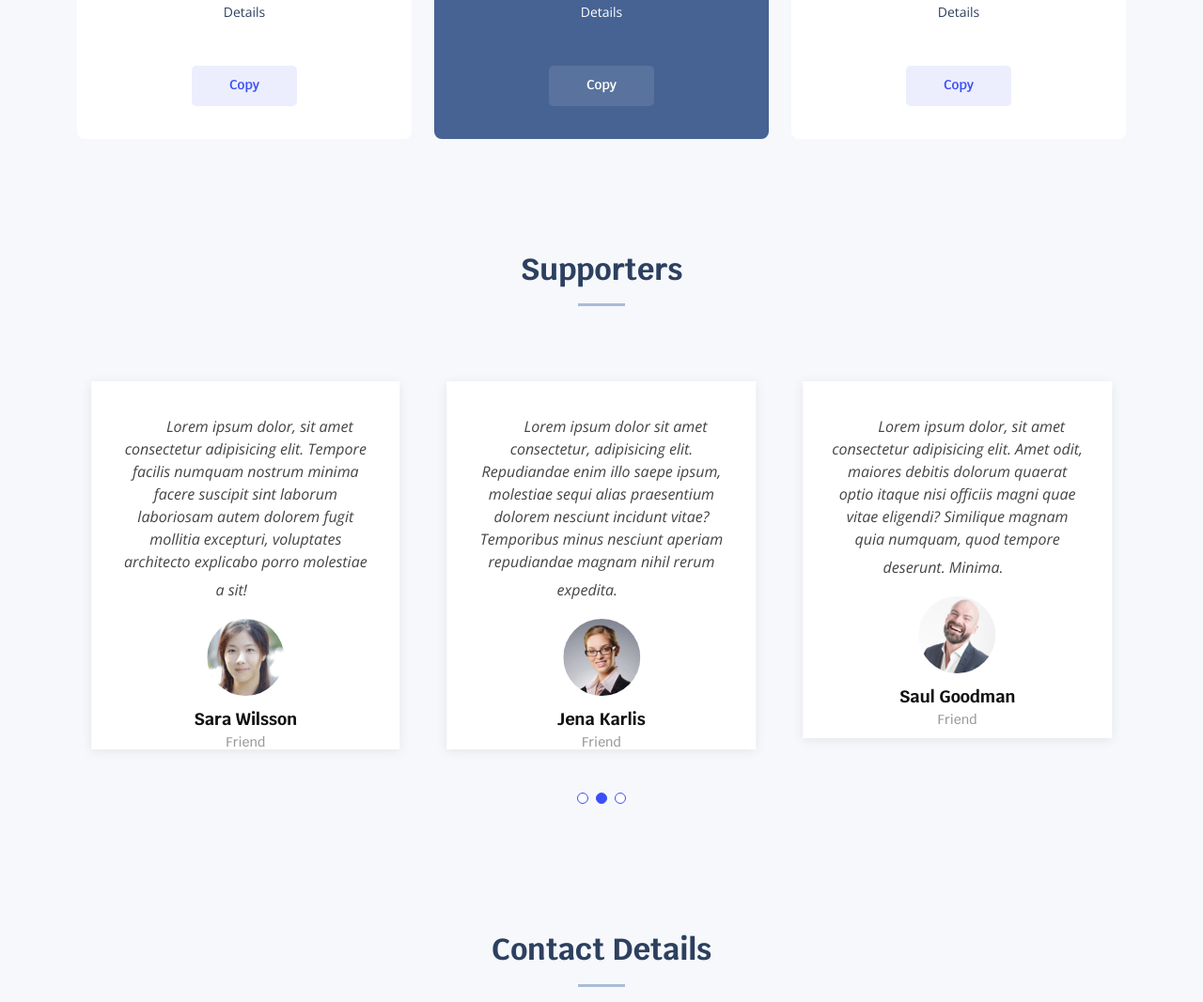
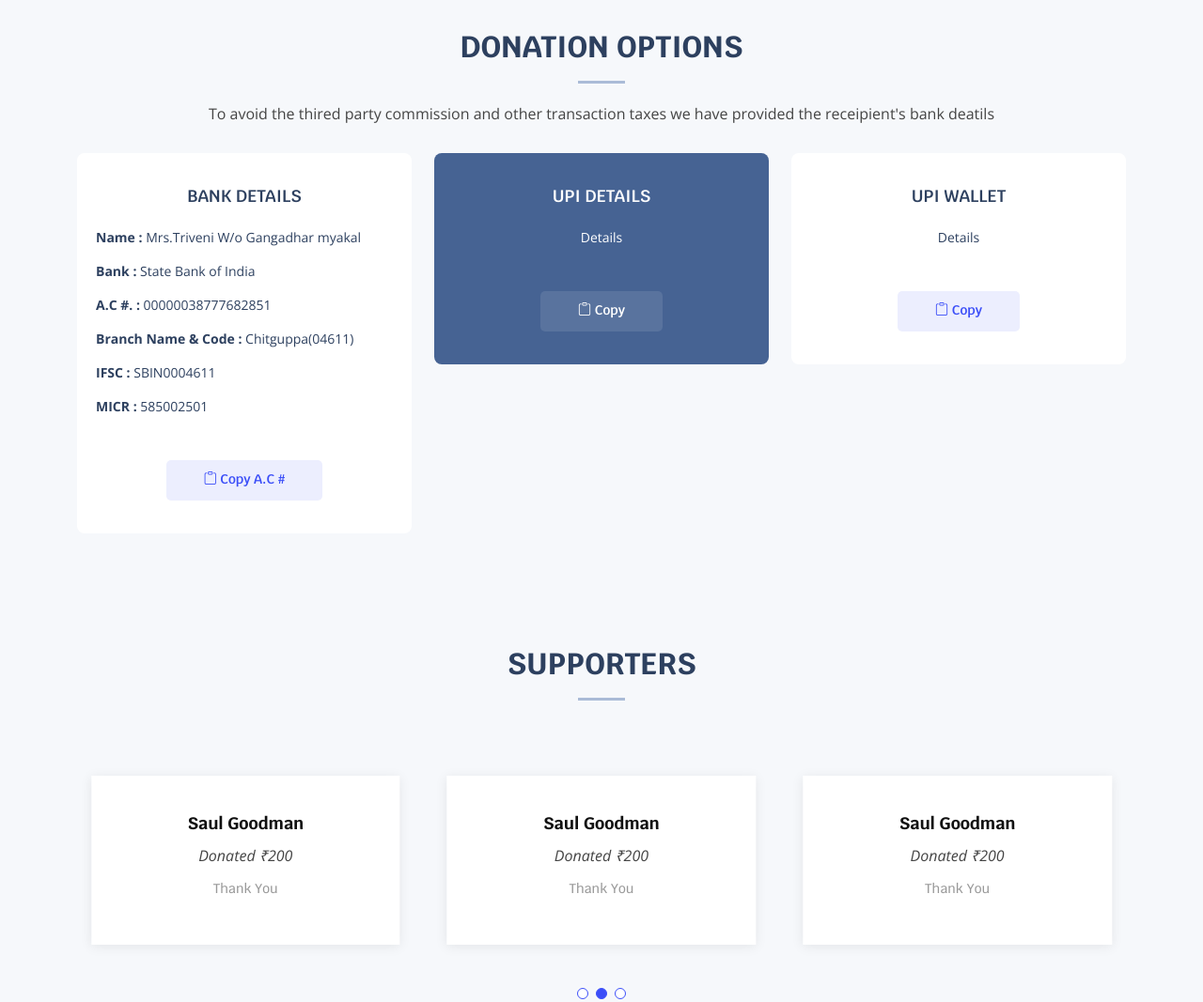
Before and after one commit to vinodsaggam/fundraiser, a plain HTML site: page index.html in a window 1280 px wide. Shown: the part 1589-2656 px from the top of the page at 94% size. Drawn offline with nearby package versions, Linux system fonts and the light colour scheme.

Commit message:
Added new content

```diff
--- a/assets/css/style.css
+++ b/assets/css/style.css
@@ -924,7 +924,7 @@ section {
   padding: 30px 30px 0 30px;
   margin: 30px 15px;
   text-align: center;
-  min-height: 350px;
+  min-height: 150px;
   box-shadow: 0px 2px 12px rgba(0, 0, 0, 0.08);
   background: #fff;
 }
@@ -1568,3 +1568,6 @@ section {
 .d-inline-block {
   display: inline-block;
 }
+.text-justify {
+  text-align: justify !important;
+}
--- a/index.html
+++ b/index.html
@@ -13,7 +13,9 @@
   <link href="assets/img/logo.png" rel="icon">
 
   <!-- Google Fonts -->
-  <link href="https://fonts.googleapis.com/css?family=Open+Sans:300,300i,400,400i,600,600i,700,700i|Krub:300,300i,400,400i,500,500i,600,600i,700,700i|Poppins:300,300i,400,400i,500,500i,600,600i,700,700i" rel="stylesheet">
+  <link
+    href="https://fonts.googleapis.com/css?family=Open+Sans:300,300i,400,400i,600,600i,700,700i|Krub:300,300i,400,400i,500,500i,600,600i,700,700i|Poppins:300,300i,400,400i,500,500i,600,600i,700,700i"
+    rel="stylesheet">
 
   <!-- Vendor CSS Files -->
   <link href="assets/vendor/aos/aos.css" rel="stylesheet">
@@ -50,7 +52,7 @@
         <!-- AddToAny END -->
       </nav><!-- .navbar -->
     </div>
-  </header>  <!-- End Header -->
+  </header> <!-- End Header -->
 
   <!-- ======= Hero Section ======= -->
   <section id="hero" class="d-flex align-items-center">
@@ -71,7 +73,15 @@
 
         <div class="section-title">
           <h2>WHY WE NEED DONATION</h2>
-          <p>Lorem ipsum dolor sit amet consectetur adipisicing elit. Quod, consequatur! Distinctio repellendus voluptates quos earum error. Dolorum repellat iure, exercitationem maiores illo ab quos vero hic voluptatem veritatis illum aut.</p>
+          <p class="text-justify">I am <b>Triveni Maykal</b> and I am here to raise funds for myself, I am 35 years old. Worked as a school teacher at kindergarten. I live in <b>Chitguppa Bidar district, Karnataka</b>.
+             I am suffering from <b>End-Stage Renal Disease (ESRD)</b> due to this <b>one of my kidney has failed and the other one is in a critical state</b> I need <b>dialysis 2 times a week</b> at 4 hours a day for each dialysis run.
+             Due to the dialysis my body is getting infected frequently and creating more complications which are very painful. I used to work earlier but for the last two years,
+             I have been unable to work because of my deteriorating health conditions. I am unable to bear the dialysis expenses and My relatives and siblings have been supporting my dialysis costs.
+             According to my nephrologist, <b>a transplant is a best-recommended treatment for me</b>. My doctor recommended that a living donor transplant is the best option for me to live a healthy life.
+             At this point in my life, I am hoping to move towards a transplant while my physicians and transplant team feel that I am still medically strong enough to undergo the transplant procedure.
+             <b>My mother is ready to give one of her kidneys</b> to me which I am grateful to her. The Operation costs for transplant and post-operative treatment would come to approx. <b>15 lakhs</b>.
+             My brothers work in a small company and they are not in a position to bear such a huge cost. At this stage I do not want to lose <b>opportunity and hope</b>,
+             so please help me in this critical situation by <b>donating money</b> as much as possible from your end which <b>I will be grateful to you all till I live</b>.</p>
         </div>
 
 
@@ -84,7 +94,8 @@
                 <h4>Card 2</h4>
                 <p>Card</p>
                 <div class="portfolio-links">
-                  <a href="assets/img/portfolio/portfolio-4.jpg" data-gallery="portfolioGallery" class="portfolio-lightbox" title="Card 2"><i class="bx bx-plus"></i></a>
+                  <a href="assets/img/portfolio/portfolio-4.jpg" data-gallery="portfolioGallery"
+                    class="portfolio-lightbox" title="Card 2"><i class="bx bx-plus"></i></a>
                   <a href="portfolio-details.html" title="More Details"><i class="bx bx-link"></i></a>
                 </div>
               </div>
@@ -98,7 +109,8 @@
                 <h4>Card 1</h4>
                 <p>Card</p>
                 <div class="portfolio-links">
-                  <a href="assets/img/portfolio/portfolio-7.jpg" data-gallery="portfolioGallery" class="portfolio-lightbox" title="Card 1"><i class="bx bx-plus"></i></a>
+                  <a href="assets/img/portfolio/portfolio-7.jpg" data-gallery="portfolioGallery"
+                    class="portfolio-lightbox" title="Card 1"><i class="bx bx-plus"></i></a>
                   <a href="portfolio-details.html" title="More Details"><i class="bx bx-link"></i></a>
                 </div>
               </div>
@@ -112,7 +124,8 @@
                 <h4>Card 3</h4>
                 <p>Card</p>
                 <div class="portfolio-links">
-                  <a href="assets/img/portfolio/portfolio-8.jpg" data-gallery="portfolioGallery" class="portfolio-lightbox" title="Card 3"><i class="bx bx-plus"></i></a>
+                  <a href="assets/img/portfolio/portfolio-8.jpg" data-gallery="portfolioGallery"
+                    class="portfolio-lightbox" title="Card 3"><i class="bx bx-plus"></i></a>
                   <a href="portfolio-details.html" title="More Details"><i class="bx bx-link"></i></a>
                 </div>
               </div>
@@ -127,21 +140,26 @@
     <!-- ======= Pricing Section ======= -->
     <section id="donation" class="pricing section-bg">
       <div class="container" data-aos="fade-up">
-
         <div class="section-title">
-          <h2>Donation Options</h2>
+          <h2>DONATION OPTIONS</h2>
+          <p>To avoid the thired party commission and other transaction taxes we have provided the receipient's bank deatils</p>
         </div>
 
         <div class="row">
-
           <div class="col-lg-4 col-md-6" data-aos="zoom-in" data-aos-delay="200">
             <div class="box">
-              <h3>Account Details</h3>
-              <ul>
-                <li>Details</li>
+              <h3>Bank Details</h3>
+              <ul id="test" class="text-justify">
+                <li><b>Name :</b> Mrs.Triveni W/o Gangadhar myakal</li>
+                <li><b>Bank :</b> State Bank of India</li>
+                <li><b>A.C #. :</b> 00000038777682851</li>
+                <li><b>Branch Name & Code :</b> Chitguppa(04611)</li>
+                <li><b>IFSC :</b> SBIN0004611</li>
+                <li><b>MICR :</b> 585002501</li>
               </ul>
               <div class="btn-wrap">
-                <a href="#" class="btn-buy">Copy</a>
+                <a href="javascript:void(0)" class="btn-buy" onclick="myFunction()"><i class="bi bi-clipboard"></i>
+                  Copy A.C #</a>
               </div>
             </div>
           </div>
@@ -153,19 +171,19 @@
                 <li>Details</li>
               </ul>
               <div class="btn-wrap">
-                <a href="#" class="btn-buy">Copy</a>
+                <a href="javascript:void(0)" class="btn-buy"><i class="bi bi-clipboard"></i> Copy</a>
               </div>
             </div>
           </div>
 
           <div class="col-lg-4 col-md-6 mt-4 mt-lg-0" data-aos="zoom-in" data-aos-delay="200">
             <div class="box">
-              <h3>UPI Wallet Details</h3>
+              <h3>UPI Wallet</h3>
               <ul>
                 <li>Details</li>
               </ul>
               <div class="btn-wrap">
-                <a href="#" class="btn-buy">Copy</a>
+                <a href="javascript:void(0)" class="btn-buy"><i class="bi bi-clipboard"></i> Copy</a>
               </div>
             </div>
           </div>
@@ -180,7 +198,7 @@
       <div class="container" data-aos="fade-up">
 
         <div class="section-title">
-          <h2>Supporters</h2>
+          <h2>SUPPORTERS</h2>
         </div>
 
         <div class="testimonials-slider swiper-container" data-aos="fade-up" data-aos-delay="100">
@@ -188,40 +206,37 @@
 
             <div class="swiper-slide">
               <div class="testimonial-item">
+                <h3>Saul Goodman</h3>
                 <p>
                   <i class="bx bxs-quote-alt-left quote-icon-left"></i>
-                  Lorem ipsum dolor, sit amet consectetur adipisicing elit. Amet odit, maiores debitis dolorum quaerat optio itaque nisi officiis magni quae vitae eligendi? Similique magnam quia numquam, quod tempore deserunt. Minima.
+                  Donated ₹200
                   <i class="bx bxs-quote-alt-right quote-icon-right"></i>
                 </p>
-                <img src="assets/img/testimonials/testimonials-1.jpg" class="testimonial-img" alt="">
-                <h3>Saul Goodman</h3>
-                <h4>Friend</h4>
+                <h4>Thank You</h4>
               </div>
             </div><!-- End testimonial item -->
 
             <div class="swiper-slide">
               <div class="testimonial-item">
+                <h3>Saul Goodman</h3>
                 <p>
                   <i class="bx bxs-quote-alt-left quote-icon-left"></i>
-                  Lorem ipsum dolor, sit amet consectetur adipisicing elit. Tempore facilis numquam nostrum minima facere suscipit sint laborum laboriosam autem dolorem fugit mollitia excepturi, voluptates architecto explicabo porro molestiae a sit!
+                  Donated ₹200
                   <i class="bx bxs-quote-alt-right quote-icon-right"></i>
                 </p>
-                <img src="assets/img/testimonials/testimonials-2.jpg" class="testimonial-img" alt="">
-                <h3>Sara Wilsson</h3>
-                <h4>Friend</h4>
+                <h4>Thank You</h4>
               </div>
             </div><!-- End testimonial item -->
 
             <div class="swiper-slide">
               <div class="testimonial-item">
+                <h3>Saul Goodman</h3>
                 <p>
                   <i class="bx bxs-quote-alt-left quote-icon-left"></i>
-                  Lorem ipsum dolor sit amet consectetur, adipisicing elit. Repudiandae enim illo saepe ipsum, molestiae sequi alias praesentium dolorem nesciunt incidunt vitae? Temporibus minus nesciunt aperiam repudiandae magnam nihil rerum expedita.
+                  Donated ₹200
                   <i class="bx bxs-quote-alt-right quote-icon-right"></i>
                 </p>
-                <img src="assets/img/testimonials/testimonials-3.jpg" class="testimonial-img" alt="">
-                <h3>Jena Karlis</h3>
-                <h4>Friend</h4>
+                <h4>Thank You</h4>
               </div>
             </div><!-- End testimonial item -->
           </div>
@@ -241,13 +256,11 @@
         </div>
 
         <div class="row">
-
-            <div class="row">
           <div class="col-md-12">
             <div class="info-box">
               <i class="bx bx-map"></i>
               <h3>Our Address</h3>
-                  <p>Lorem ipsum dolor sit amet consectetur, adipisicing elit. Culpa, ratione nemo.</p>
+              <p>1-170/1 Bhaskar Nagar Chitguppa</p>
             </div>
           </div>
           <div class="col-md-6">
@@ -264,8 +277,6 @@
               <p>XXXX<br>XXXX</p>
             </div>
           </div>
-            </div>
-
         </div>
 
       </div>
@@ -307,8 +318,20 @@
   </footer><!-- End Footer -->
 
   <div id="preloader"></div>
-  <a href="#" class="back-to-top d-flex align-items-center justify-content-center"><i class="bi bi-arrow-up-short"></i></a>
+  <a href="#" class="back-to-top d-flex align-items-center justify-content-center"><i
+      class="bi bi-arrow-up-short"></i></a>
 
+  <script>
+    // Clipborad
+    function myFunction() {
+      var text = "00000038777682851";
+      navigator.clipboard.writeText(text).then(function () {
+        console.log('Async: Copying to clipboard was successful!');
+      }, function (err) {
+        console.error('Async: Could not copy text: ', err);
+      });
+    }
+  </script>
   <!-- Vendor JS Files -->
   <script src="assets/vendor/aos/aos.js"></script>
   <script src="assets/vendor/bootstrap/js/bootstrap.bundle.min.js"></script>
```
Lines whose indentation alone changed are shown as unchanged.
